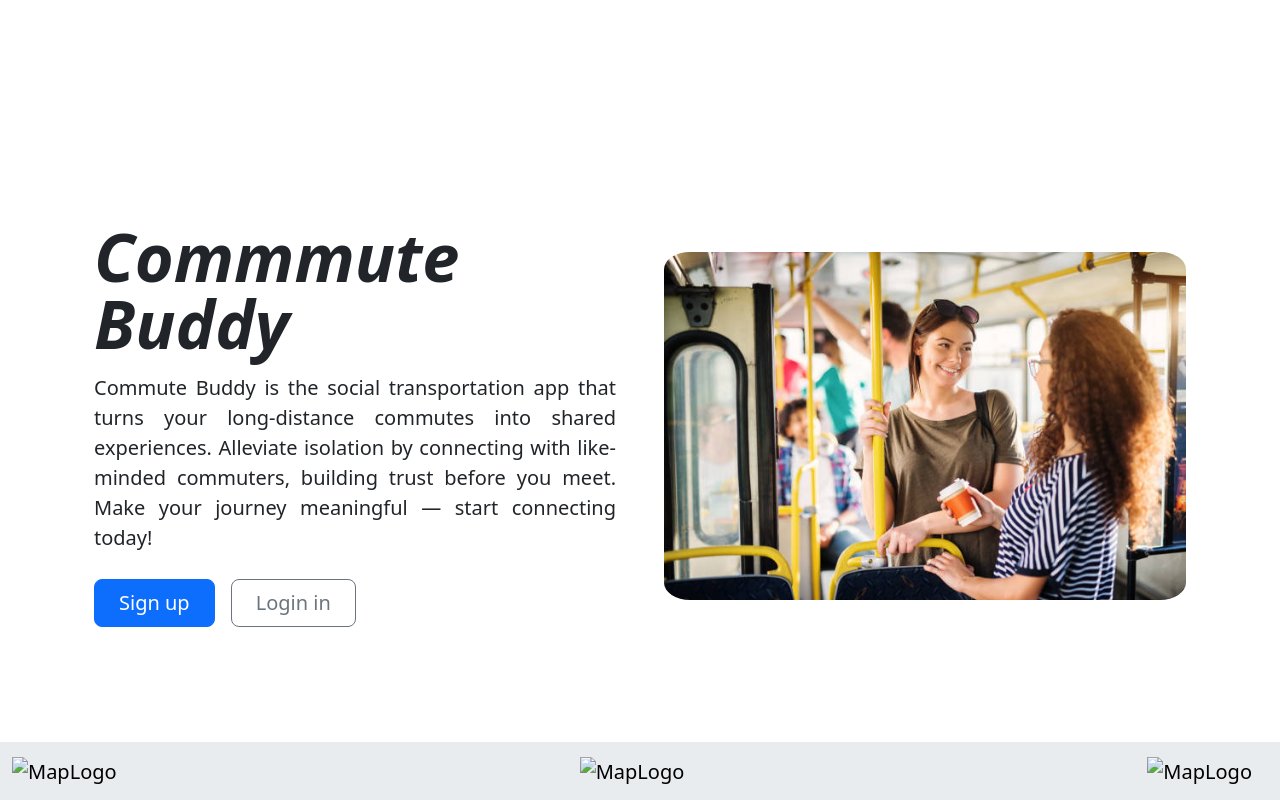
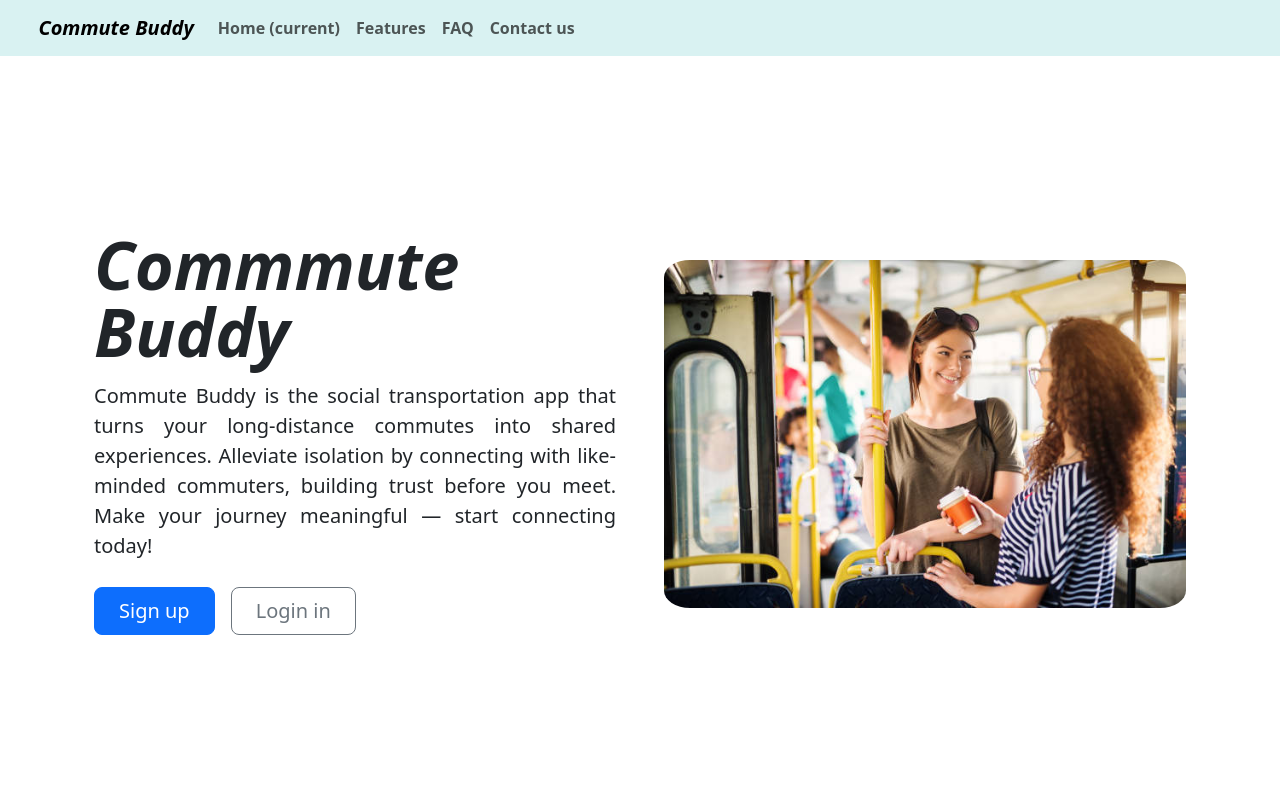
Before and after one commit to luluj2024/1800_202430_BBY32, a plain HTML site: page index.html in a window 1280 px wide. Shown: the top 800 px of the page. Drawn offline with nearby package versions, Linux system fonts and the light colour scheme.

Commit message:
Updated Navbar

```diff
--- a/index.html
+++ b/index.html
@@ -33,23 +33,32 @@
     <!-- Stuff for body goes here -->
 
     <!--Navbar-->
-    <nav class="navbar fixed-bottom bg-body-secondary">
-        <div class="container-fluid">
-            <a class="navbar-brand" href="#">
-                <img src="images/mapTemp.webp" alt="MapLogo" width="75" height="75">
-            </a>
-            <a class="navbar-brand" href="#">
-                <img src="images/forum.png" alt="MapLogo" width="75" height="75">
-            </a>
-            <a class="navbar-brand" href="#">
-                <img src="images/newsIcon.png" alt="MapLogo" width="75" height="75">
-            </a>
+    <nav class="navbar navbar-expand-lg navbar-light" id="navbar">
+        <a class="navbar-brand" href="#" id="navtitle">Commute Buddy</a>
+        <button class="navbar-toggler" type="button" data-toggle="collapse" data-target="#navbarNav" aria-controls="navbarNav" aria-expanded="false" aria-label="Toggle navigation">
+          <span class="navbar-toggler-icon"></span>
+        </button>
+        <div class="collapse navbar-collapse" id="navbarNav">
+          <ul class="navbar-nav">
+            <li class="nav-item active">
+              <a class="nav-link" href="#">Home <span class="sr-only">(current)</span></a>
+            </li>
+            <li class="nav-item">
+              <a class="nav-link" href="#">Features</a>
+            </li>
+            <li class="nav-item">
+              <a class="nav-link" href="#">FAQ</a>
+            </li>
+            <li class="nav-item">
+                <a class="nav-link" href="#">Contact us</a>
+              </li>
+          </ul>
         </div>
-    </nav>
+      </nav>
 
     <!--Welcome banner-->
     <div class="container col-xxl-8 px-4 py-5" id="welcome">
-        <div class="row flex-lg-row-reverse align-items-center g-5 py-5">
+        <div class="row flex-lg-row-reverse align-items-center g-5">
             <div class="col-10 col-sm-8 col-lg-6">
                 <img src="./images/bustalking.jpg" class="d-block mx-lg-auto img-fluid" alt="bustalking" width="700"
                     height="500" loading="lazy" id="bustalking">
--- a/styles/style.css
+++ b/styles/style.css
@@ -23,3 +23,15 @@ body {
 .cta-content {
     padding-left: 100px;
 }
+
+#navtitle {
+    font-weight: 700;
+    font-style: italic;
+    padding-left: 3%;
+}
+#navbar {
+    background-color: rgba(201, 237, 237, 0.707);
+}
+.nav-item {
+    font-weight: 700;
+}
```
